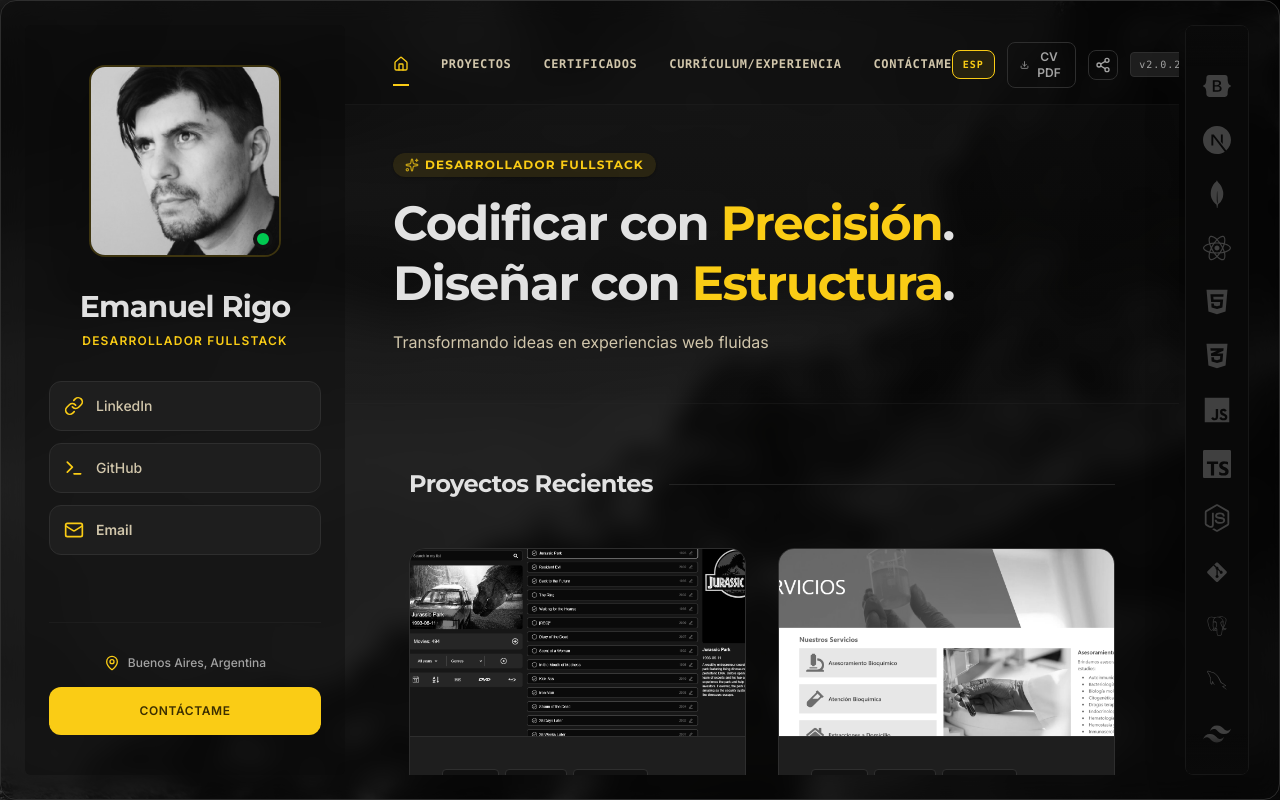
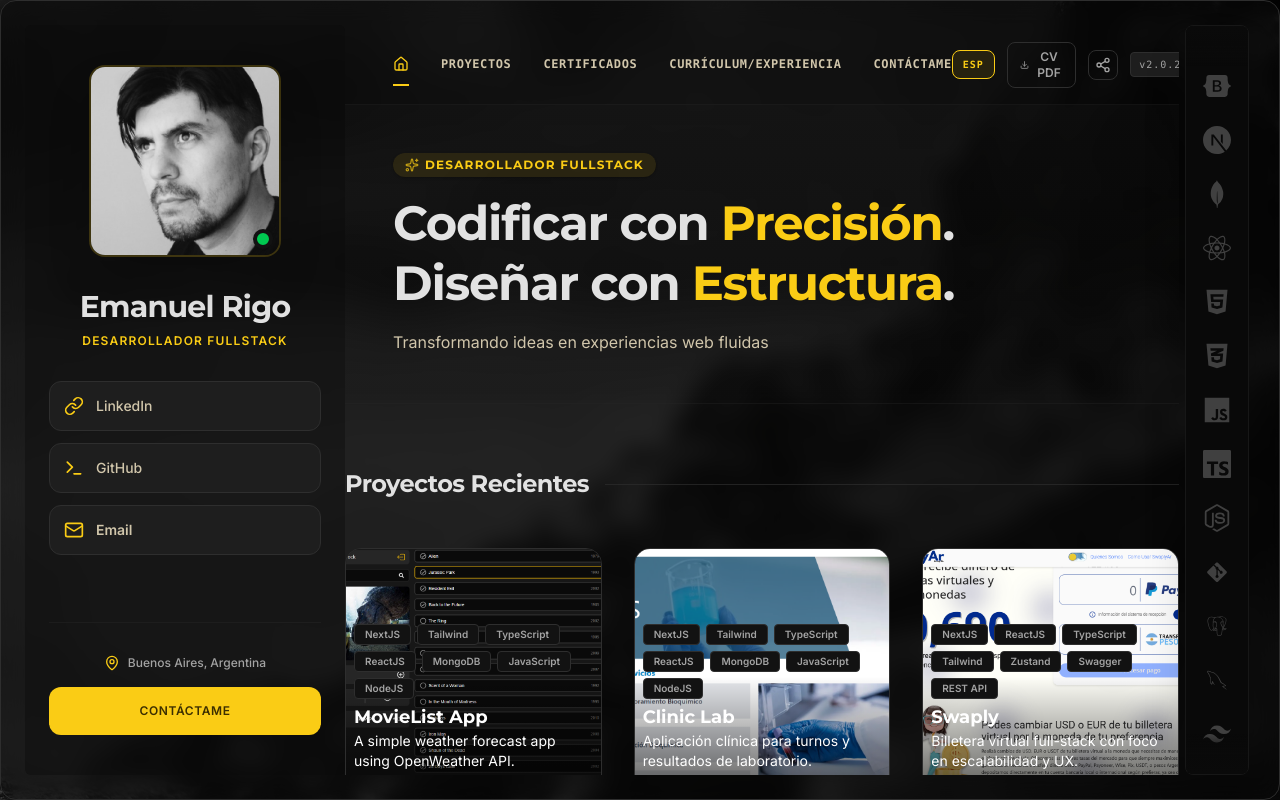
Before and after one commit to EmanuelRigo/Portfolio-v3-1, a Next.js app: page / in a window 1280 px wide. Built offline with nearby package versions, Linux system fonts and the light colour scheme.

Commit message:
fix/spacing seccion

```diff
--- a/public/data/dataProjects/projectData_bilingual.json
+++ b/public/data/dataProjects/projectData_bilingual.json
@@ -108,5 +108,54 @@
       "user": "demo@lab.com",
       "password": "Demo1234"
     }
+  },
+  "swaply": {
+    "title": "Swaply",
+    "languages": {
+      "es": {
+        "short": "Billetera virtual enfocada en escalabilidad y experiencia de usuario.",
+        "modal": "Swaply es una billetera virtual full-stack en la que participé como Frontend Developer, enfocada en escalabilidad, consistencia de datos y experiencia de usuario. El proyecto se construyó con Next.js, React, TypeScript y Tailwind, con gestión de estado global mediante Zustand e integración con APIs REST documentadas con Swagger.",
+        "description": "Billetera virtual full-stack con foco en escalabilidad y UX.",
+        "features": [
+          "Arquitectura modular y escalable: componentes reutilizables y separación clara de responsabilidades.",
+          "Gestión de estado global optimizada con Zustand para datos de usuario, saldos y transacciones.",
+          "Integración Frontend–Backend mediante APIs REST documentadas con Swagger.",
+          "Mejoras de UX/UI: flujos intuitivos para operaciones de la billetera.",
+          "Interfaces responsivas adaptadas a distintos dispositivos.",
+          "Validación de endpoints y colaboración en documentación de APIs."
+        ]
+      },
+      "en": {
+        "short": "Virtual wallet focused on scalability and user experience.",
+        "modal": "Swaply is a full-stack virtual wallet in which I worked as a Frontend Developer, focused on scalability, data consistency, and user experience. The project was built with Next.js, React, TypeScript, and Tailwind, using Zustand for global state management and integrating with REST APIs documented with Swagger.",
+        "description": "Full-stack virtual wallet focused on scalability and UX.",
+        "features": [
+          "Modular and scalable architecture: reusable components with clear separation of concerns.",
+          "Optimized global state management with Zustand for user data, balances, and transactions.",
+          "Frontend–Backend integration through REST APIs documented with Swagger.",
+          "UX/UI improvements: intuitive flows for wallet operations.",
+          "Responsive interfaces adapted to different devices.",
+          "Endpoint validation and collaboration on API documentation."
+        ]
+      }
+    },
+    "image": "/images/projects/swaply.png",
+    "techStack": [
+      "NextJS",
+      "ReactJS",
+      "TypeScript",
+      "Tailwind",
+      "Zustand",
+      "Swagger",
+      "REST API"
+    ],
+    "repoLink": null,
+    "liveLinks": [
+      {
+        "label": "Producción",
+        "url": "https://www.swaplyar.com/"
+      }
+    ],
+    "testUsers": null
   }
 }
--- a/src/components/sections/CertificatesSection.tsx
+++ b/src/components/sections/CertificatesSection.tsx
@@ -13,7 +13,7 @@ const CERTIFICATES: Certificate[] = rawCertificates.map((c, idx) => ({
   credentialId: c.url,
   skillsEarned: [],
   icon: c.title.toLowerCase().replace(/\s+/g, "-"),
-  description: `Certificate for ${c.title}`
+  description: `Certificate for ${c.title}`,
 }));
 
 interface CertificatesSectionProps {
@@ -26,7 +26,7 @@ export default function CertificatesSection({
   const { messages } = useApp();
 
   return (
-    <section id="certificates" className="py-16 px-6 lg:px-16">
+    <section id="certificates" className="py-16 px-6 lg:px-0">
       <div className="max-w-5xl mx-auto">
         <div className="mb-12">
           <span className="text-xs font-bold tracking-widest text-primary-container uppercase block mb-1">
--- a/src/components/sections/ContactSection.tsx
+++ b/src/components/sections/ContactSection.tsx
@@ -117,7 +117,7 @@ export default function Contact({ onShowToast }: ContactProps) {
   return (
     <footer
       id="contact-footer"
-      className="py-16 px-6 lg:px-16 border-t border-border-subtle bg-surface-charcoal relative"
+      className="py-16 px-6 lg:px-0 border-t border-border-subtle bg-surface-charcoal relative"
     >
       <div className="max-w-5xl mx-auto">
         <div className="grid grid-cols-1 md:grid-cols-2 gap-12">
--- a/src/components/sections/ProjectsSection.tsx
+++ b/src/components/sections/ProjectsSection.tsx
@@ -21,10 +21,13 @@ export default function ProjectsSection({
   React.useEffect(() => {
     const fetchData = async () => {
       const [recentRes, oldRes] = await Promise.all([
-        fetch('/data/dataProjects/projectData_bilingual.json'),
-        fetch('/data/dataProjects/oldProjectData_bilingual.json')
+        fetch("/data/dataProjects/projectData_bilingual.json"),
+        fetch("/data/dataProjects/oldProjectData_bilingual.json"),
       ]);
-      const [recentJson, oldJson] = await Promise.all([recentRes.json(), oldRes.json()]);
+      const [recentJson, oldJson] = await Promise.all([
+        recentRes.json(),
+        oldRes.json(),
+      ]);
       setRecentProjects(processBilingualData(recentJson, "recent"));
       setPreviousProjects(processBilingualData(oldJson, "previous"));
     };
@@ -32,7 +35,10 @@ export default function ProjectsSection({
   }, [langCode]);
 
   // Process bilingual data to match Project interface
-const processBilingualData = (data: unknown, category: "recent" | "previous"): Project[] => {
+  const processBilingualData = (
+    data: unknown,
+    category: "recent" | "previous",
+  ): Project[] => {
     const entries = Object.entries(data as Record<string, any>);
     return entries.map(([key, project]) => {
       const proj = project as any;
@@ -40,19 +46,55 @@ const processBilingualData = (data: unknown, category: "recent" | "previous"): P
       // Determine icon based on techStack
       let icon: string | undefined;
       const techStackLower = proj.techStack.map((t: string) => t.toLowerCase());
-      if (techStackLower.some(t => t.includes("sql") || t.includes("database") || t.includes("mysql") || t.includes("postgres"))) {
+      if (
+        techStackLower.some(
+          (t) =>
+            t.includes("sql") ||
+            t.includes("database") ||
+            t.includes("mysql") ||
+            t.includes("postgres"),
+        )
+      ) {
         icon = "database";
-      } else if (techStackLower.some(t => t.includes("node") || t.includes("express") || t.includes("api") || t.includes("backend"))) {
+      } else if (
+        techStackLower.some(
+          (t) =>
+            t.includes("node") ||
+            t.includes("express") ||
+            t.includes("api") ||
+            t.includes("backend"),
+        )
+      ) {
         icon = "server";
-      } else if (techStackLower.some(t => t.includes("react") || t.includes("next") || t.includes("vue") || t.includes("frontend"))) {
+      } else if (
+        techStackLower.some(
+          (t) =>
+            t.includes("react") ||
+            t.includes("next") ||
+            t.includes("vue") ||
+            t.includes("frontend"),
+        )
+      ) {
         icon = "code";
-      } else if (techStackLower.some(t => t.includes("design") || t.includes("figma") || t.includes("photoshop") || t.includes("ui") || t.includes("ux"))) {
+      } else if (
+        techStackLower.some(
+          (t) =>
+            t.includes("design") ||
+            t.includes("figma") ||
+            t.includes("photoshop") ||
+            t.includes("ui") ||
+            t.includes("ux"),
+        )
+      ) {
         icon = "palette";
       } else {
         icon = "code"; // default icon
       }
 
-      const demoUrl = proj.liveLinks && proj.liveLinks.length > 0 ? proj.liveLinks[0].url : proj.repoLink;
+      const demoUrl =
+        proj.liveLinks && proj.liveLinks.length > 0
+          ? proj.liveLinks[0].url
+          : proj.repoLink;
       return {
         id: key,
         title: proj.title,
@@ -65,19 +107,17 @@ const processBilingualData = (data: unknown, category: "recent" | "previous"): P
         category: category,
         icon: icon,
         features: langData.features,
-        architecture: proj.techStack.join(", ")
+        architecture: proj.techStack.join(", "),
       };
     });
   };
-
-
 
   const PROJECTS: Project[] = [...recentProjects, ...previousProjects];
 
   return (
     <>
       {/* SECTION 1: PROYECTOS RECIENTES */}
-      <section id="recent" className="py-16 px-6 lg:px-16">
+      <section id="recent" className="py-16 px-6 lg:px-0">
         <div className="max-w-5xl mx-auto">
           <div className="flex items-center gap-4 mb-12">
             <h3 className="font-serif text-2xl font-bold tracking-tight">
@@ -86,7 +126,7 @@ const processBilingualData = (data: unknown, category: "recent" | "previous"): P
             <div className="h-px flex-grow bg-border-subtle/70" />
           </div>
 
-          <div className="grid grid-cols-1 md:grid-cols-2 gap-8">
+          <div className="grid grid-cols-1 md:grid-cols-3 gap-8">
             {PROJECTS.filter((p) => p.category === "recent").map((project) => (
               <ProjectCard
                 key={project.id}
@@ -101,7 +141,7 @@ const processBilingualData = (data: unknown, category: "recent" | "previous"): P
       {/* SECTION 2: PROYECTOS ANTERIORES */}
       <section
         id="previous"
-        className="py-16 px-6 lg:px-16 border-t border-border-subtle/30 bg-surface-slate/10"
+        className="py-16 px-6 lg:px-0 border-t border-border-subtle/30 bg-surface-slate/10"
       >
         <div className="max-w-5xl mx-auto font-sans">
           <div className="mb-12">
--- a/src/components/sections/ResumeSection.tsx
+++ b/src/components/sections/ResumeSection.tsx
@@ -19,7 +19,8 @@ export default function ResumeSection({ onLaunchChat }: ResumeSectionProps) {
   const { messages, lang } = useApp();
 
   // Get experience data for the current language
-  const experienceData = EXPERIENCES[lang === "ENG" ? "en" : "es"] || EXPERIENCES.en;
+  const experienceData =
+    EXPERIENCES[lang === "ENG" ? "en" : "es"] || EXPERIENCES.en;
 
   const experienceItems = experienceData.map((exp) => ({
     title: exp.role,
@@ -38,7 +39,7 @@ export default function ResumeSection({ onLaunchChat }: ResumeSectionProps) {
   return (
     <section
       id="resume"
-      className="py-16 px-6 lg:px-16 border-t border-border-subtle/30 bg-surface-slate/10"
+      className="py-16 px-6 lg:px-0 border-t border-border-subtle/30 bg-surface-slate/10"
     >
       <div className="max-w-5xl mx-auto">
         <div className="flex items-center gap-4 mb-12">
--- a/src/components/ui/ProjectCard.tsx
+++ b/src/components/ui/ProjectCard.tsx
@@ -1,8 +1,16 @@
 "use client";
 
-import { ExternalLink, ChevronRight, Sparkles, Database, Layers, Award, Info } from 'lucide-react';
-import { Project } from '@/types';
-import { useApp } from '@/context/AppContext';
+import {
+  ExternalLink,
+  ChevronRight,
+  Sparkles,
+  Database,
+  Layers,
+  Award,
+  Info,
+} from "lucide-react";
+import { Project } from "@/types";
+import { useApp } from "@/context/AppContext";
 
 interface ProjectCardProps {
   project: Project;
@@ -16,12 +24,26 @@ export default function ProjectCard({ project, onClick }: ProjectCardProps) {
     setHoveredTags(project.tags);
     if (project.icon) {
       setHoveredIcon(project.icon);
-    } else if (project.tags.some(t => t.toLowerCase().includes('sql') || t.toLowerCase().includes('database') || t.toLowerCase().includes('prisma'))) {
-      setHoveredIcon('database');
-    } else if (project.tags.some(t => t.toLowerCase().includes('node') || t.toLowerCase().includes('express') || t.toLowerCase().includes('api'))) {
-      setHoveredIcon('server');
+    } else if (
+      project.tags.some(
+        (t) =>
+          t.toLowerCase().includes("sql") ||
+          t.toLowerCase().includes("database") ||
+          t.toLowerCase().includes("prisma"),
+      )
+    ) {
+      setHoveredIcon("database");
+    } else if (
+      project.tags.some(
+        (t) =>
+          t.toLowerCase().includes("node") ||
+          t.toLowerCase().includes("express") ||
+          t.toLowerCase().includes("api"),
+      )
+    ) {
+      setHoveredIcon("server");
     } else {
-      setHoveredIcon('code');
+      setHoveredIcon("code");
     }
   };
 
@@ -30,33 +52,24 @@ export default function ProjectCard({ project, onClick }: ProjectCardProps) {
     setHoveredTags(null);
   };
 
-  if (project.category === 'recent') {
+  if (project.category === "recent") {
     return (
       <div
         id={`project-card-${project.id}`}
         onClick={onClick}
         onMouseEnter={handleMouseEnter}
         onMouseLeave={handleMouseLeave}
-        className="project-card group bg-surface-slate rounded-2xl border border-border-subtle overflow-hidden transition-all duration-500 hover:border-primary-container hover:shadow-[0_0_30px_rgba(250,204,21,0.05)] cursor-pointer flex flex-col h-full"
+        className="relative aspect-square w-full overflow-hidden rounded-2xl border border-border-subtle bg-surface-slate group hover:border-primary-container hover:shadow-[0_0_30px_rgba(250,204,21,0.05)] cursor-pointer"
       >
-        {/* Grayscale to color dynamic image container */}
-        <div className="aspect-video w-full overflow-hidden relative border-b border-border-subtle">
         <img
           src={project.image}
           alt={project.title}
-            className="project-image w-full h-full object-cover transition-all duration-500"
+          className="w-full h-full object-cover transition-all duration-500"
           referrerPolicy="no-referrer"
         />
-          <div className="absolute top-3 right-3 bg-surface-charcoal/80 backdrop-blur-md border border-border-subtle p-2 rounded-lg opacity-0 group-hover:opacity-100 transition-opacity flex items-center justify-center">
-            <Info className="w-4 h-4 text-primary-container" />
-          </div>
-        </div>
-
-        <div className="p-6 sm:p-8 flex-grow flex flex-col justify-between">
-          <div className="space-y-4">
-            {/* Tags list */}
-            <div className="flex flex-wrap gap-1.5">
-              {project.tags.map(tag => (
+        <div className="absolute inset-0 flex flex-col justify-end p-2 bg-gradient-to-t from-black/70 via-transparent to-transparent text-white">
+          <div className="flex flex-wrap gap-1.5 mb-1">
+            {project.tags.map((tag) => (
               <span
                 key={tag}
                 className="bg-surface-charcoal border border-border-subtle px-2.5 py-0.5 rounded font-sans text-[10px] font-semibold text-text-muted"
@@ -65,21 +78,14 @@ export default function ProjectCard({ project, onClick }: ProjectCardProps) {
               </span>
             ))}
           </div>
-            <h4 className="font-serif text-xl font-bold text-on-surface group-hover:text-primary-container transition-colors">
-              {project.title}
-            </h4>
-            <p className="text-on-surface-variant font-sans text-xs sm:text-sm leading-relaxed line-clamp-2">
-              {project.description}
-            </p>
-          </div>
-
-          <div className="pt-6 border-t border-border-subtle/40 mt-6 flex items-center justify-between">
-            <span className="text-primary-container font-sans text-xs font-bold tracking-wider flex items-center gap-1 group-hover:gap-2 transition-all">
+          <h4 className="font-serif text-lg font-bold">{project.title}</h4>
+          <p className="text-sm line-clamp-2">{project.description}</p>
+          <div className="flex justify-between items-center pt-1 border-t border-white/30 mt-1">
+            <span className="flex items-center gap-1 text-xs font-bold">
               VER DETALLES COMPLETO <ChevronRight className="w-3.5 h-3.5" />
             </span>
-
-            {project.demoUrl && project.demoUrl !== '#' && (
-              <span className="text-text-muted hover:text-primary-container z-10" title="Visitar Aplicación">
+            {project.demoUrl && project.demoUrl !== "#" && (
+              <span className="text-text-muted hover:text-primary-container" title="Visitar Aplicación">
                 <ExternalLink className="w-4 h-4" />
               </span>
             )}
@@ -87,24 +93,21 @@ export default function ProjectCard({ project, onClick }: ProjectCardProps) {
         </div>
       </div>
     );
-  }
-
-  // Previous category (Compact representation)
+  } else {
     return (
       <div
         id={`prev-card-${project.id}`}
         onClick={onClick}
         onMouseEnter={handleMouseEnter}
         onMouseLeave={handleMouseLeave}
-      className="bg-surface-slate border border-border-subtle rounded-2xl p-4 hover:bg-surface-slate/80 hover:border-primary-container/60 transition-all group cursor-pointer flex flex-col justify-between h-full"
+        className="bg-surface-slate border border-border-subtle rounded-2xl p-2 hover:bg-surface-slate/80 hover:border-primary-container/60 transition-all group cursor-pointer flex flex-col aspect-square w-full"
       >
         <div>
-        {/* Image Thumbnail */}
-        <div className="w-full aspect-video rounded-lg mb-4 overflow-hidden relative bg-surface-charcoal/60 border border-border-subtle/60">
+          <div className="aspect-square w-full overflow-hidden relative border-b border-border-subtle">
             <img
               src={project.image}
               alt={project.title}
-            className="w-full h-full object-cover grayscale group-hover:grayscale-0 transition-all duration-500"
+              className="w-full h-full object-cover transition-all duration-500"
               referrerPolicy="no-referrer"
             />
           </div>
@@ -115,17 +118,23 @@ export default function ProjectCard({ project, onClick }: ProjectCardProps) {
             {project.description}
           </p>
         </div>
-
-      <div className="flex justify-between items-center mt-4 pt-3 border-t border-border-subtle/20">
         <div className="flex items-center gap-1 text-[10px] text-text-muted uppercase tracking-widest font-bold">
-          {project.icon === 'database' && <Database className="w-3.5 h-3.5 text-primary-container" />}
-          {project.icon === 'shopping_cart' && <Layers className="text-primary-container w-3.5 h-3.5" />}
-          {project.icon === 'verified' && <Award className="w-3.5 h-3.5 text-primary-container" />}
-          {project.icon === 'bolt' && <Sparkles className="w-3.5 h-3.5 text-primary-container" />}
+          {project.icon === "database" && (
+            <Database className="w-3.5 h-3.5 text-primary-container" />
+          )}
+          {project.icon === "shopping_cart" && (
+            <Layers className="text-primary-container w-3.5 h-3.5" />
+          )}
+          {project.icon === "verified" && (
+            <Award className="w-3.5 h-3.5 text-primary-container" />
+          )}
+          {project.icon === "bolt" && (
+            <Sparkles className="w-3.5 h-3.5 text-primary-container" />
+          )}
           <span>{project.tags[0]}</span>
         </div>
         <ChevronRight className="w-4 h-4 text-text-muted group-hover:text-primary-container group-hover:translate-x-1 transition-all" />
       </div>
-    </div>
     );
   }
+}
```
Also changed, not shown: public/images/projects/swaply.png (added), 1 other file (tests, documents, lock files or other folders). Lines whose indentation alone changed are shown as unchanged.
